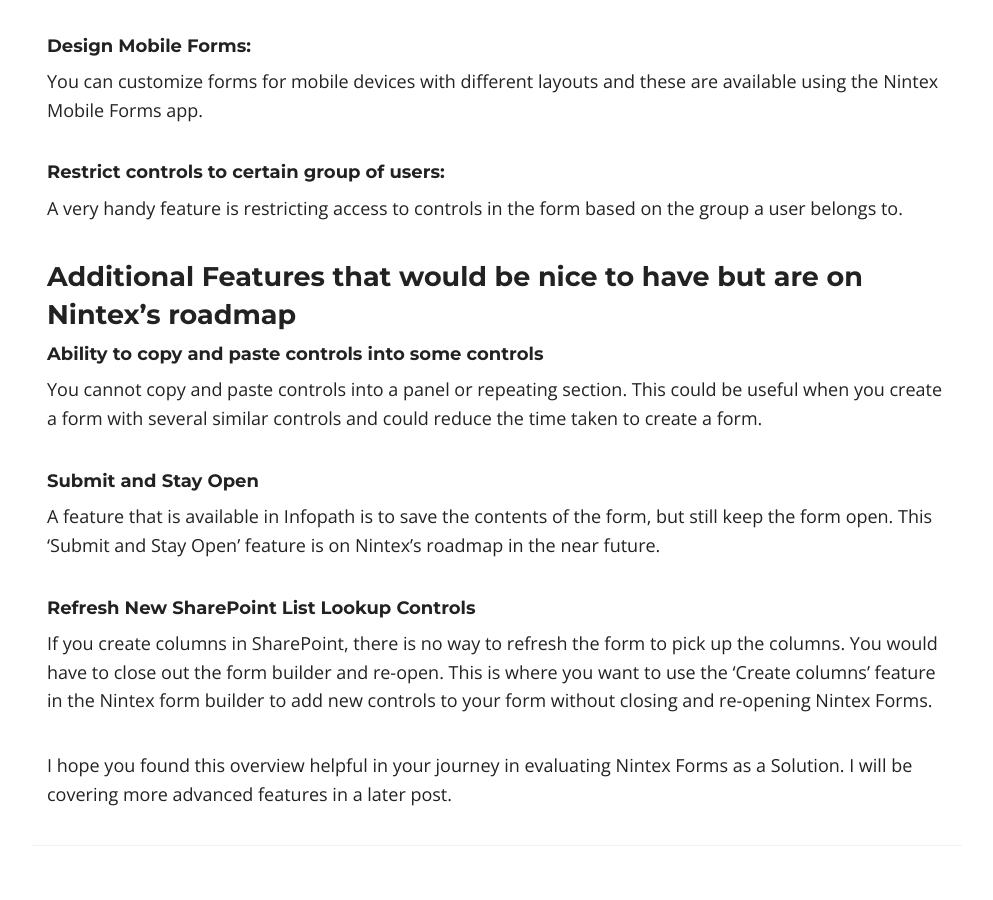
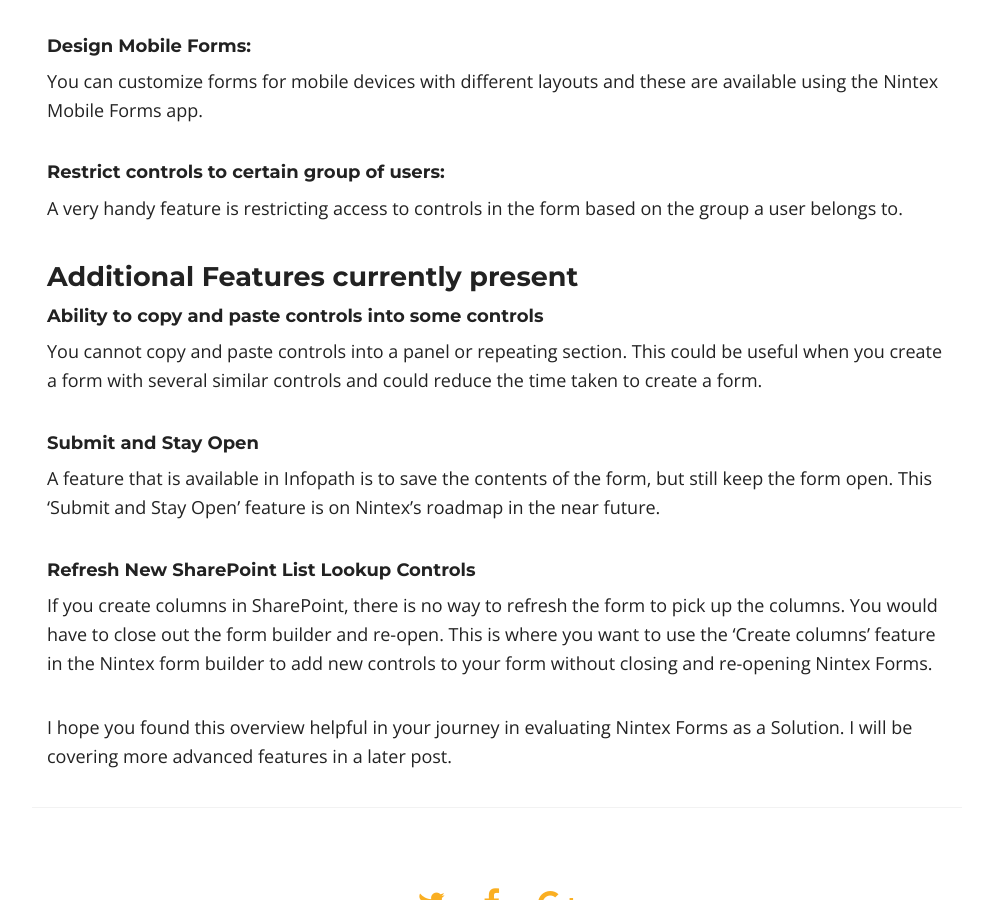
Before and after one commit to ldsouza/ldsouza.github.io, a Jekyll site: the page built from _posts/2016-10-03-nintex-forms-for-office-365-an-overview.md, in a window 1280 px wide and 900 px high, scrolled down 1597 px. Shown: the whole window, without its empty margins (143-1136 px from the left). Built offline with Jekyll 4.4.1, drawn with Linux system fonts in a browser that asks for light colours; nearby versions of some CDN libraries.

Commit message:
Updated 2016-10-03-nintex-forms-for-office-365-an-overview.md

```diff
--- a/_posts/2016-10-03-nintex-forms-for-office-365-an-overview.md
+++ b/_posts/2016-10-03-nintex-forms-for-office-365-an-overview.md
@@ -9,6 +9,7 @@
 Nintex Forms is an excellent alternative to InfoPath for building forms in Office 365. Nintex Forms has an intuitive drag and drop form builder which allows power users and developers to build forms with ease.
 
 ### Features that I liked in Nintex Forms
+
 
 ##### Form Controls
 There are several form controls like Panel, Repeating Section, Label, SharePoint List Lookup that are extremely useful in building your form solution.
@@ -34,7 +35,8 @@
 ##### Restrict controls to certain group of users:
 A very handy feature is restricting access to controls in the form based on the group a user belongs to.
 
-### Additional Features that would be nice to have but are on Nintex's roadmap
+### Additional Features currently present
+
 
 ##### Ability to copy and paste controls into some controls
 You cannot copy and paste controls into a panel or repeating section. This could be useful when you create a form with several similar controls and could reduce the time taken to create a form.
```
